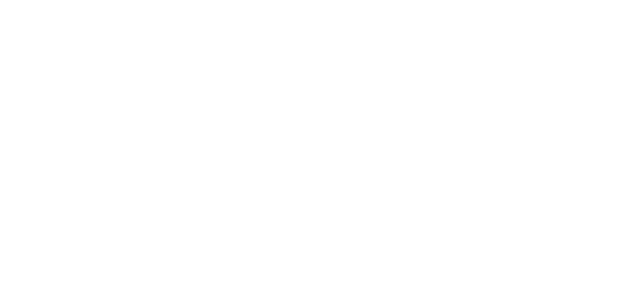
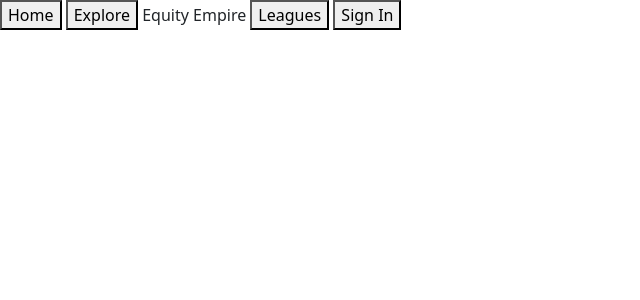
Before and after one commit to Adviknk/equity-empire, a Flask app: page / in a window 1280 px wide. Before the commit the part shown is empty. Shown: the top 300 px of the page, without its empty margins (0-640 px from the left). Run offline with Flask 3, Linux system fonts and the light colour scheme.

Commit message:
Update homepage.html

```diff
--- a/templates/homepage.html
+++ b/templates/homepage.html
@@ -3,11 +3,22 @@
 <html>
 
     <head>
+        <meta charset="utf-8">
+        <meta name="viewport" content="width=device-width, initial-scale=1">
+        <link href="https://cdn.jsdelivr.net/npm/bootstrap@5.3.0/dist/css/bootstrap.min.css" rel="stylesheet" integrity="sha384-9ndCyUaIbzAi2FUVXJi0CjmCapSmO7SnpJef0486qhLnuZ2cdeRhO02iuK6FUUVM" crossorigin="anonymous">
+        <link rel="stylesheet" href="/static/stylesheet.css">
         <title>Equity Empire</title>
     </head>
 
     <body>
 
+        <div id="home-dashboard" class="dashboard">
+            <button>Home</button>
+            <button>Explore</button>
+            <span>Equity Empire</span>
+            <button>Leagues</button>
+            <button>Sign In</button>
+        </div>
 
     </body>
 
```
